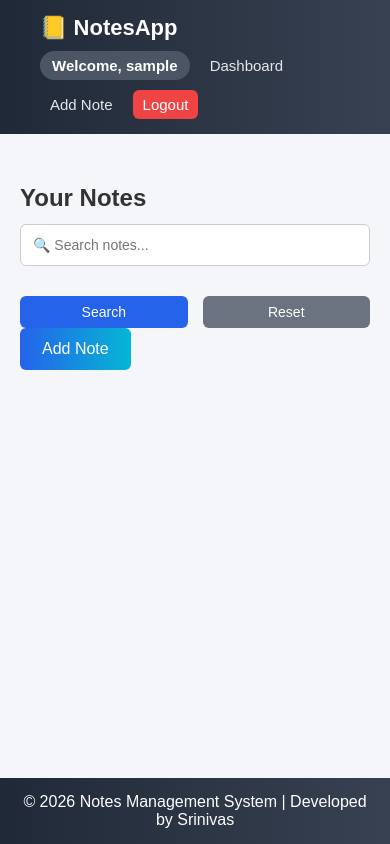
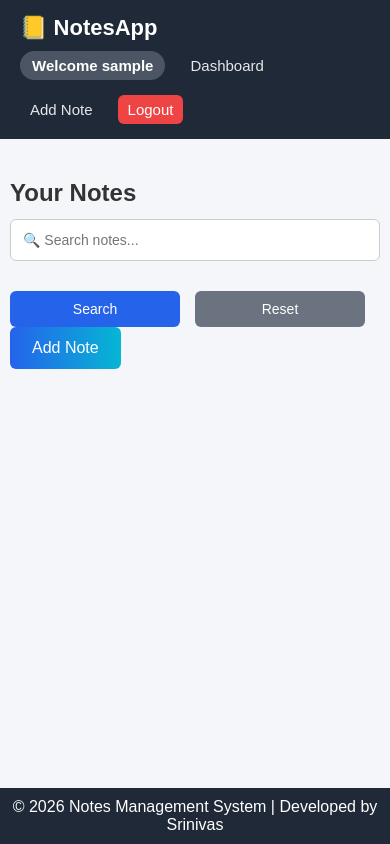
Before and after one commit to pulletisrinivas/Flask_App, a Flask app: page /dashboard in a window 390 px wide. Run offline with Flask 3, Linux system fonts and the light colour scheme; the visitor is signed in with stand-in values (Sample User, id 1); data that the repository does not hold is empty.

Commit message:
first commit

```diff
--- a/static/style.css
+++ b/static/style.css
@@ -435,3 +435,150 @@ button:hover {
         width: 100%;
     }
 }
+/* ===== RESET ===== */
+* {
+    margin: 0;
+    padding: 0;
+    box-sizing: border-box;
+}
+
+/* ===== BODY ===== */
+body {
+    font-family: Arial, sans-serif;
+    background: #f4f6f9;
+    display: flex;
+    flex-direction: column;
+    min-height: 100vh;
+}
+
+/* ===== NAVBAR ===== */
+.navbar {
+    display: flex;
+    justify-content: space-between;
+    align-items: center;
+    background: #1f2937;
+    padding: 15px 20px;
+    color: white;
+    flex-wrap: wrap;
+}
+
+.nav-right {
+    display: flex;
+    gap: 15px;
+    align-items: center;
+    flex-wrap: wrap;
+}
+
+.nav-right a {
+    color: #e5e7eb;
+    text-decoration: none;
+}
+
+.logout {
+    background: red;
+    padding: 5px 10px;
+    border-radius: 5px;
+}
+
+/* ===== CONTAINER ===== */
+.container {
+    flex: 1;
+    padding: 20px 40px;
+}
+
+/* ===== SEARCH ROW ===== */
+.search-row {
+    display: flex;
+    gap: 10px;
+    margin-bottom: 15px;
+}
+
+.search-row input {
+    flex: 1;
+    padding: 10px;
+}
+
+.search-btn, .reset-btn {
+    padding: 8px 12px;
+    width: auto;
+}
+
+/* ===== NOTES GRID ===== */
+.notes-grid {
+    display: grid;
+    grid-template-columns: repeat(2, 1fr);
+    gap: 15px;
+}
+
+/* ===== CARD ===== */
+.card {
+    background: white;
+    padding: 15px;
+    border-radius: 8px;
+    box-shadow: 0 2px 8px rgba(0,0,0,0.1);
+}
+
+.card h3 {
+    margin-bottom: 8px;
+}
+
+/* ===== ACTION BUTTONS ===== */
+.actions {
+    margin-top: 10px;
+}
+
+.actions a {
+    margin-right: 5px;
+    text-decoration: none;
+    font-size: 13px;
+}
+
+/* ===== FOOTER ===== */
+.footer {
+    text-align: center;
+    padding: 10px;
+    background: #1f2937;
+    color: white;
+}
+
+/* ================= RESPONSIVE ================= */
+
+/* 📱 MOBILE */
+@media (max-width: 600px) {
+
+    .container {
+        padding: 10px;
+    }
+
+    .navbar {
+        flex-direction: column;
+        align-items: flex-start;
+    }
+
+    .nav-right {
+        width: 100%;
+        justify-content: flex-start;
+    }
+
+    /* SEARCH STACK */
+    .search-row {
+        flex-direction: column;
+    }
+
+    .search-btn, .reset-btn {
+        width: 100%;
+    }
+
+    /* SINGLE COLUMN */
+    .notes-grid {
+        grid-template-columns: 1fr;
+    }
+}
+
+/* 📲 TABLET */
+@media (max-width: 900px) {
+
+    .notes-grid {
+        grid-template-columns: 1fr;
+    }
+}
--- a/templates/base.html
+++ b/templates/base.html
@@ -15,7 +15,7 @@
 
     <div class="nav-right">
         {% if session.get('user_id') %}
-            <span class="welcome">Welcome, {{session.name}}</span>
+            <span class="welcome">Welcome {{ session.name }}</span>
             <a href="/dashboard">Dashboard</a>
             <a href="/addnote">Add Note</a>
             <a href="/logout" class="logout">Logout</a>
--- a/templates/dashboard.html
+++ b/templates/dashboard.html
@@ -10,7 +10,7 @@
 
     <div class="btn-center">
     <button class="search-btn" onclick="searchNotes()">Search</button>
-    <button class="reset-btn" onclick="resetSearch()">Reset</button>
+    <button class="reset-btn" onclick="resetSearch()">Reset</button><br><br>
 </div>
 
     <!-- ADD NOTE BUTTON -->
```
